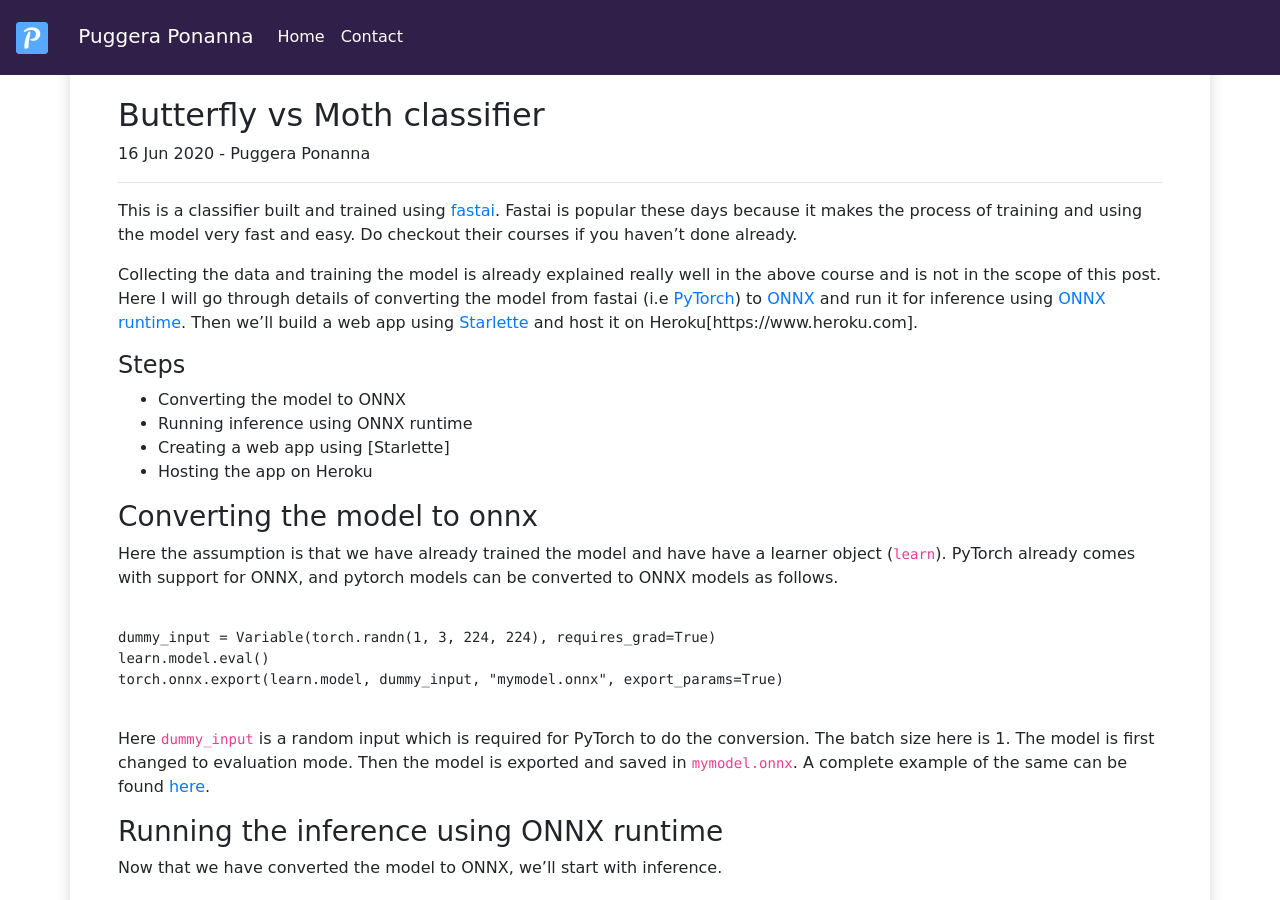
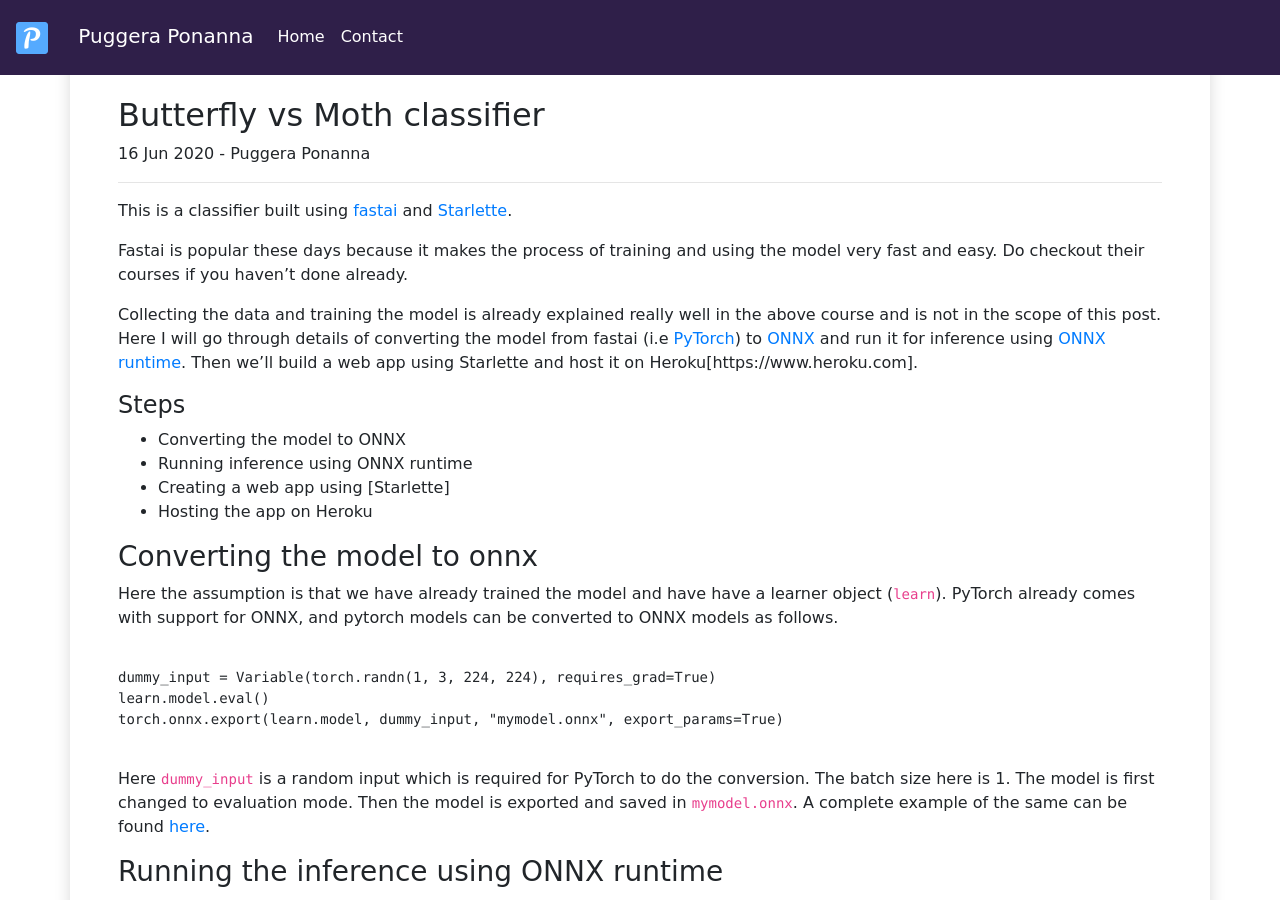
Before and after one commit to puggeraponanna/blog_old, a Jekyll site: the page built from _posts/2020-06-16-Butterfly-vs-Moth-classifer.md, in a window 1280 px wide and 900 px high. Built offline with Jekyll 4.4.1, drawn with Linux system fonts in a browser that asks for light colours; nearby versions of some CDN libraries.

Commit message:
Minor changes to the post and modified site description

```diff
--- a/_config.yml
+++ b/_config.yml
@@ -1,5 +1,5 @@
 title: Puggera Ponanna
-description: 'Description'
+description: 'Tech Blog'
 url: 'puggeraponanna.github.io'
 baseurl: ''
 google_analytics: UA-169610915-1
--- a/_posts/2020-06-16-Butterfly-vs-Moth-classifer.md
+++ b/_posts/2020-06-16-Butterfly-vs-Moth-classifer.md
@@ -4,9 +4,11 @@ title:  Butterfly vs Moth classifier
 ---
 
 ***
-This is a classifier built and trained using [fastai](https://www.fast.ai). Fastai is popular these days because it makes the process of training and using the model very fast and easy. Do checkout their courses if you haven't done already.
+This is a classifier built using [fastai](https://www.fast.ai) and [Starlette](https://www.starlette.io).
 
-Collecting the data and training the model is already explained really well in the above course and is not in the scope of this post. Here I will go through details of converting the model from fastai (i.e [PyTorch](https://pytorch.org)) to [ONNX](https://onnx.ai) and run it for inference using [ONNX runtime](https://github.com/Microsoft/onnxruntime). Then we'll build a web app using [Starlette](https://www.starlette.io) and host it on Heroku[https://www.heroku.com].
+Fastai is popular these days because it makes the process of training and using the model very fast and easy. Do checkout their courses if you haven't done already.
+
+Collecting the data and training the model is already explained really well in the above course and is not in the scope of this post. Here I will go through details of converting the model from fastai (i.e [PyTorch](https://pytorch.org)) to [ONNX](https://onnx.ai) and run it for inference using [ONNX runtime](https://github.com/Microsoft/onnxruntime). Then we'll build a web app using Starlette and host it on Heroku[https://www.heroku.com].
 
 #### Steps
 * Converting the model to ONNX
```
